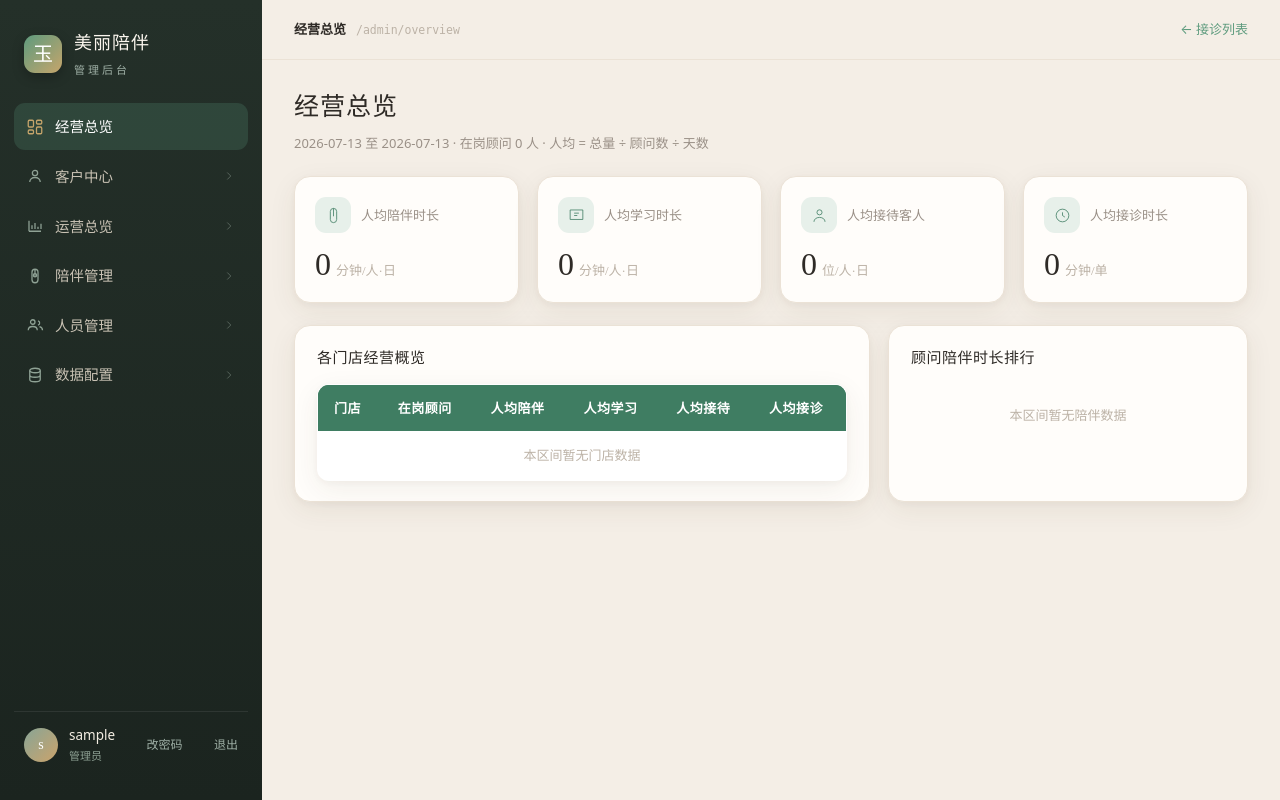
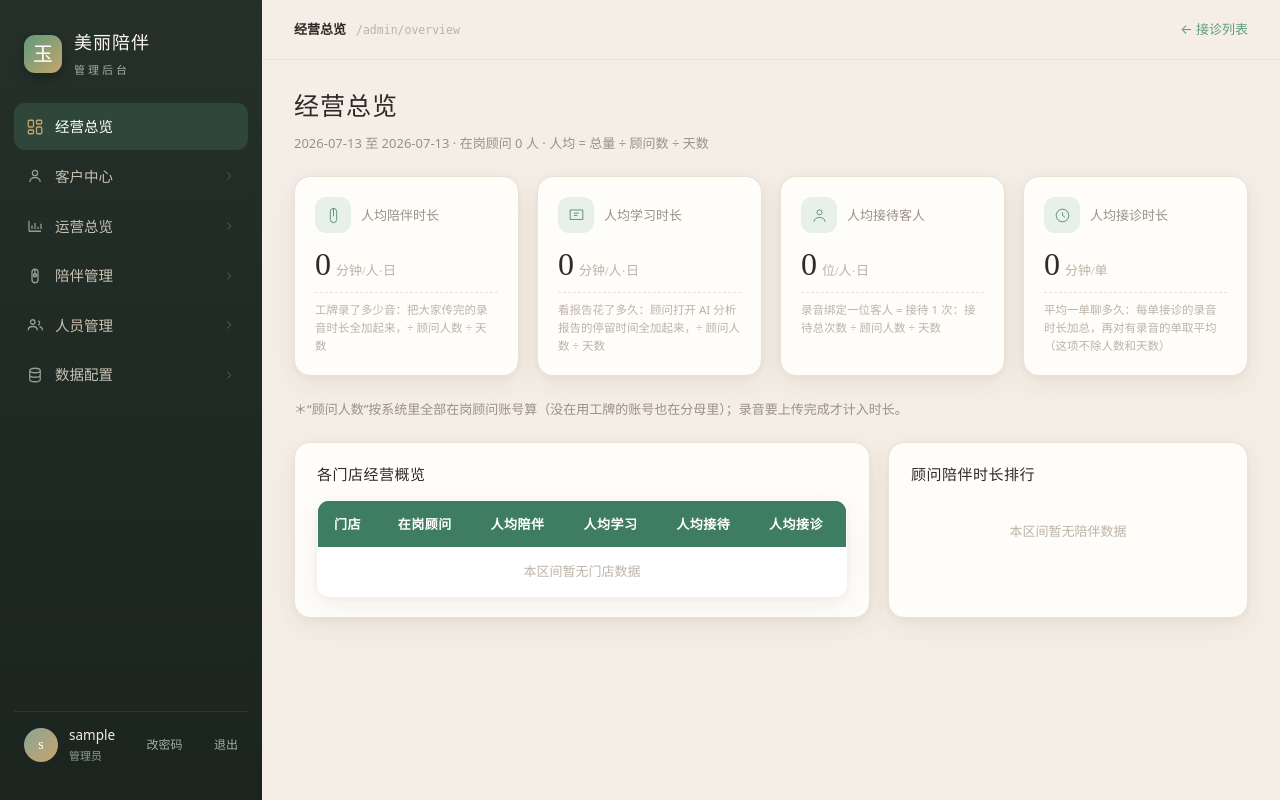
Before and after one commit to ginlater/gp-system, a Flask app: page /admin in a window 1280 px wide. Run offline with Flask 3, Linux system fonts and the light colour scheme; the visitor is signed in with stand-in values (Sample User, id 1); data comes from the database, SQL or seed files in the repository; data that the repository does not hold is empty; parts of the project's set-up code (start-up, migrations or seed data) failed here and were passed over.

Commit message:
feat(经营总览): 四个人均指标卡片加口语化口径说明+公共分母注释

```diff
--- a/web_v2/templates/admin.html
+++ b/web_v2/templates/admin.html
@@ -103,6 +103,7 @@ a{text-decoration:none}
 .kpi .lbl{font-size:13px;color:var(--muted)}
 .kpi .num{font-family:var(--serif);font-size:32px;line-height:1.1}
 .kpi .unit{font-size:13px;color:var(--faint);margin-left:5px}
+.kpi .khint{font-size:11.5px;color:var(--faint);line-height:1.55;margin-top:10px;padding-top:8px;border-top:1px dashed var(--line)}
 .grid2{display:grid;grid-template-columns:1.6fr 1fr;gap:18px;margin-bottom:22px}
 .lb-row{display:flex;align-items:center;gap:12px;padding:11px 0;border-bottom:1px dashed var(--line)}
 .lb-row:last-child{border-bottom:0}
@@ -224,11 +225,12 @@ a{text-decoration:none}
     <div class="h1">经营总览</div>
     <div class="sub-note" id="ov-range">加载中…</div>
     <div class="kpis">
-      <div class="kpi"><div class="krow"><div class="badge"><svg viewBox="0 0 24 24" fill="none" stroke="currentColor"><path d="M12 3v10M12 21a4 4 0 004-4V7a4 4 0 00-8 0v10a4 4 0 004 4z"/></svg></div><div class="lbl">人均陪伴时长</div></div><div class="num"><span id="ov-companion">—</span><span class="unit">分钟/人·日</span></div></div>
-      <div class="kpi"><div class="krow"><div class="badge"><svg viewBox="0 0 24 24" fill="none" stroke="currentColor"><path d="M4 5h16v12H4zM9 9h6M9 12h4"/></svg></div><div class="lbl">人均学习时长</div></div><div class="num"><span id="ov-study">—</span><span class="unit">分钟/人·日</span></div></div>
-      <div class="kpi"><div class="krow"><div class="badge"><svg viewBox="0 0 24 24" fill="none" stroke="currentColor"><circle cx="12" cy="8" r="3.2"/><path d="M5 20c0-3.3 3-5.6 7-5.6s7 2.3 7 5.6"/></svg></div><div class="lbl">人均接待客人</div></div><div class="num"><span id="ov-customers">—</span><span class="unit">位/人·日</span></div></div>
-      <div class="kpi"><div class="krow"><div class="badge"><svg viewBox="0 0 24 24" fill="none" stroke="currentColor"><circle cx="12" cy="12" r="8"/><path d="M12 8v4l3 2"/></svg></div><div class="lbl">人均接诊时长</div></div><div class="num"><span id="ov-intake">—</span><span class="unit">分钟/单</span></div></div>
-    </div>
+      <div class="kpi"><div class="krow"><div class="badge"><svg viewBox="0 0 24 24" fill="none" stroke="currentColor"><path d="M12 3v10M12 21a4 4 0 004-4V7a4 4 0 00-8 0v10a4 4 0 004 4z"/></svg></div><div class="lbl">人均陪伴时长</div></div><div class="num"><span id="ov-companion">—</span><span class="unit">分钟/人·日</span></div><div class="khint">工牌录了多少音：把大家传完的录音时长全加起来，÷ 顾问人数 ÷ 天数</div></div>
+      <div class="kpi"><div class="krow"><div class="badge"><svg viewBox="0 0 24 24" fill="none" stroke="currentColor"><path d="M4 5h16v12H4zM9 9h6M9 12h4"/></svg></div><div class="lbl">人均学习时长</div></div><div class="num"><span id="ov-study">—</span><span class="unit">分钟/人·日</span></div><div class="khint">看报告花了多久：顾问打开 AI 分析报告的停留时间全加起来，÷ 顾问人数 ÷ 天数</div></div>
+      <div class="kpi"><div class="krow"><div class="badge"><svg viewBox="0 0 24 24" fill="none" stroke="currentColor"><circle cx="12" cy="8" r="3.2"/><path d="M5 20c0-3.3 3-5.6 7-5.6s7 2.3 7 5.6"/></svg></div><div class="lbl">人均接待客人</div></div><div class="num"><span id="ov-customers">—</span><span class="unit">位/人·日</span></div><div class="khint">录音绑定一位客人 = 接待 1 次：接待总次数 ÷ 顾问人数 ÷ 天数</div></div>
+      <div class="kpi"><div class="krow"><div class="badge"><svg viewBox="0 0 24 24" fill="none" stroke="currentColor"><circle cx="12" cy="12" r="8"/><path d="M12 8v4l3 2"/></svg></div><div class="lbl">人均接诊时长</div></div><div class="num"><span id="ov-intake">—</span><span class="unit">分钟/单</span></div><div class="khint">平均一单聊多久：每单接诊的录音时长加总，再对有录音的单取平均（这项不除人数和天数）</div></div>
+    </div>
+    <div class="sub-note" style="margin-top:10px">＊“顾问人数”按系统里全部在岗顾问账号算（没在用工牌的账号也在分母里）；录音要上传完成才计入时长。</div>
     <div class="grid2">
       <div class="card"><h3 style="margin-bottom:12px">各门店经营概览</h3>
         <table class="tbl"><thead><tr><th>门店</th><th>在岗顾问</th><th>人均陪伴</th><th>人均学习</th><th>人均接待</th><th>人均接诊</th></tr></thead><tbody id="ov-stores"><tr><td colspan="6" class="empty">加载中…</td></tr></tbody></table>
```
